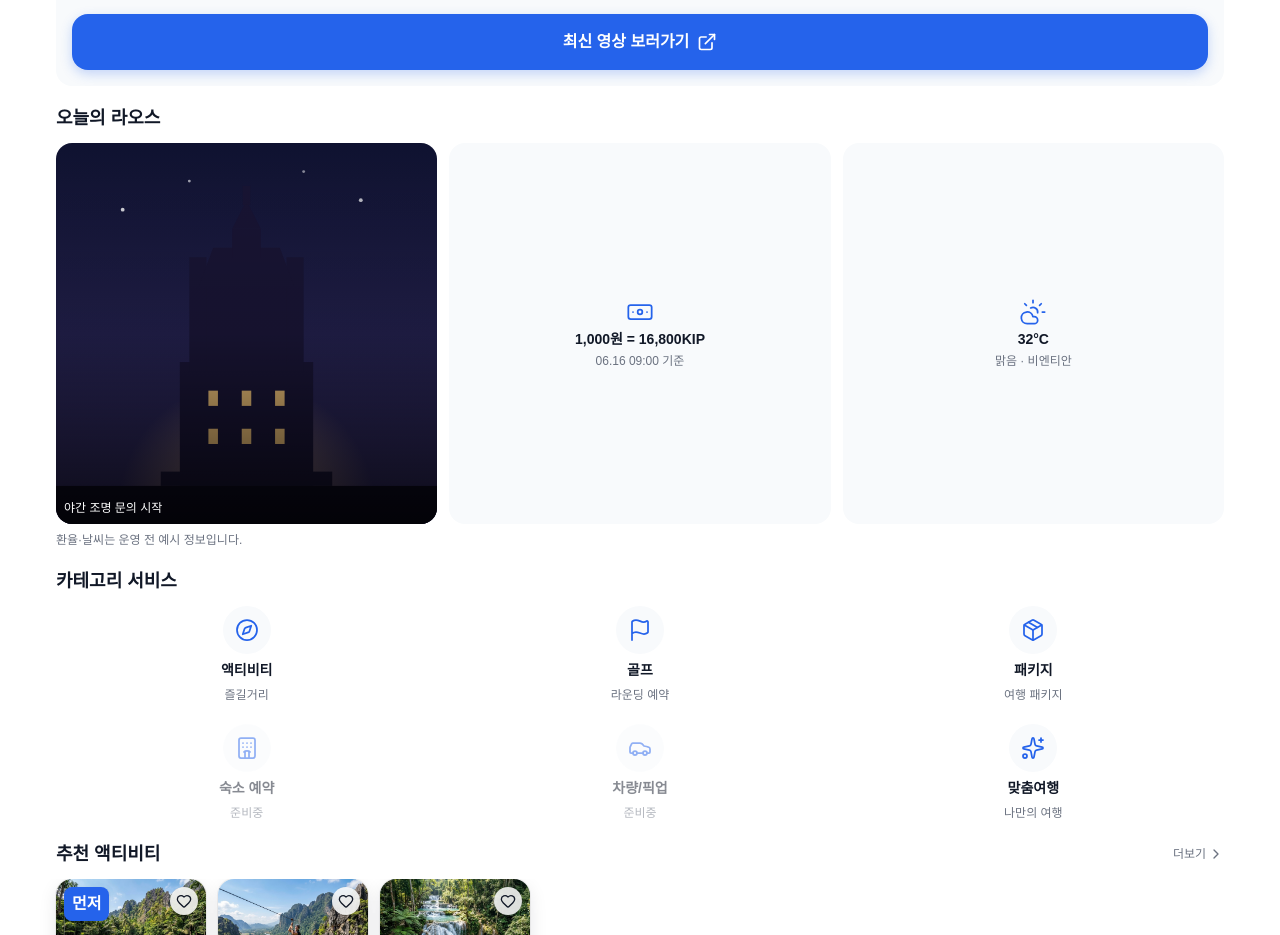
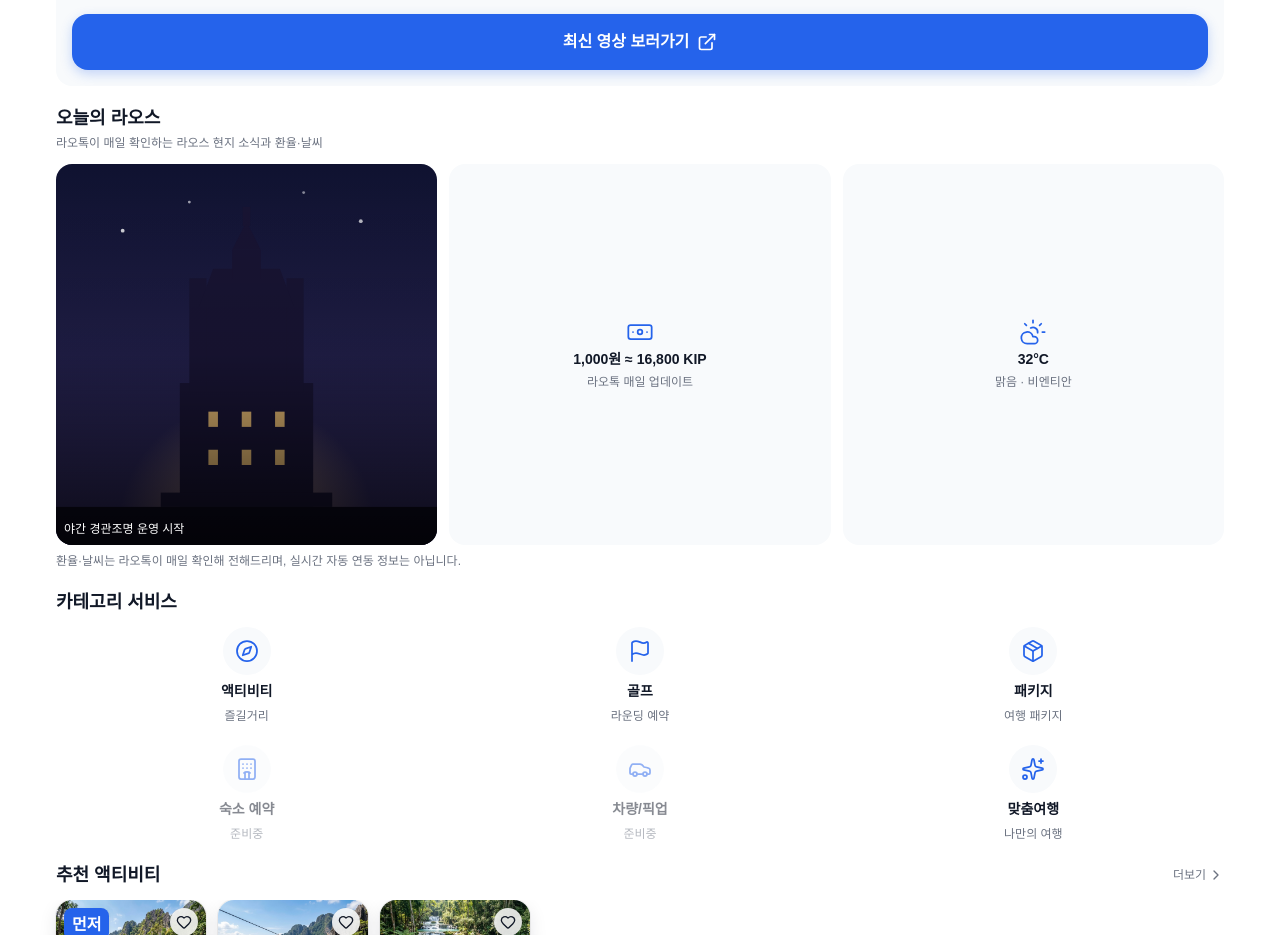
Before and after one commit to yiczxcv-arch/LAOTALK-2.0, a Next.js app: page / in a window 1280 px wide. Shown: the part 1241-2176 px from the top of the page. Built offline with nearby package versions, Linux system fonts and the light colour scheme; a web font is replaced by a local one.

Commit message:
fix: polish TODAY LAOS section copy for real operation

```diff
--- a/components/home/TodayLaos.tsx
+++ b/components/home/TodayLaos.tsx
@@ -12,6 +12,9 @@ function TodayLaos() {
   return (
     <section className="px-4 pt-5">
       <SectionHeader title="오늘의 라오스" />
+      <p className="mt-1 text-caption2 text-muted-foreground">
+        라오톡이 매일 확인하는 라오스 현지 소식과 환율·날씨
+      </p>
       <div className="mt-3 grid grid-cols-3 gap-3">
         {todayLaosItems.map((item) => {
           if (item.imageSrc) {
@@ -50,7 +53,9 @@ function TodayLaos() {
           );
         })}
       </div>
-      <p className="mt-2 text-caption2 text-muted-foreground">환율·날씨는 운영 전 예시 정보입니다.</p>
+      <p className="mt-2 text-caption2 text-muted-foreground">
+        환율·날씨는 라오톡이 매일 확인해 전해드리며, 실시간 자동 연동 정보는 아닙니다.
+      </p>
     </section>
   );
 }
--- a/components/home/data.ts
+++ b/components/home/data.ts
@@ -66,11 +66,11 @@ export const todayLaosItems: TodayLaosItem[] = [
   {
     id: "news",
     label: "비엔티안 빠뚜싸이",
-    value: "야간 조명 문의 시작",
+    value: "야간 경관조명 운영 시작",
     sub: "",
     imageSrc: "/images/patuxai-night.svg",
   },
-  { id: "exchange", label: "환율 정보", value: "1,000원 = 16,800KIP", sub: "06.16 09:00 기준" },
+  { id: "exchange", label: "환율 정보", value: "1,000원 ≈ 16,800 KIP", sub: "라오톡 매일 업데이트" },
   { id: "weather", label: "날씨", value: "32°C", sub: "맑음 · 비엔티안" },
 ];
 
```
